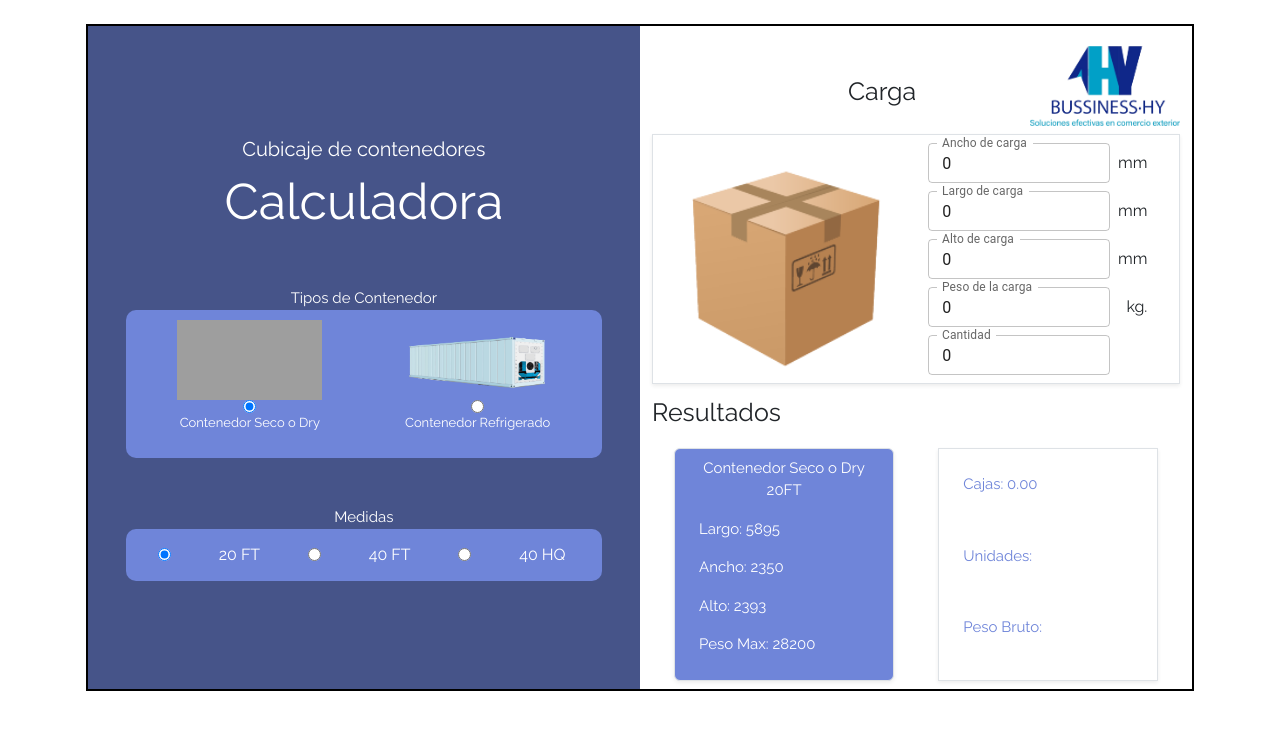
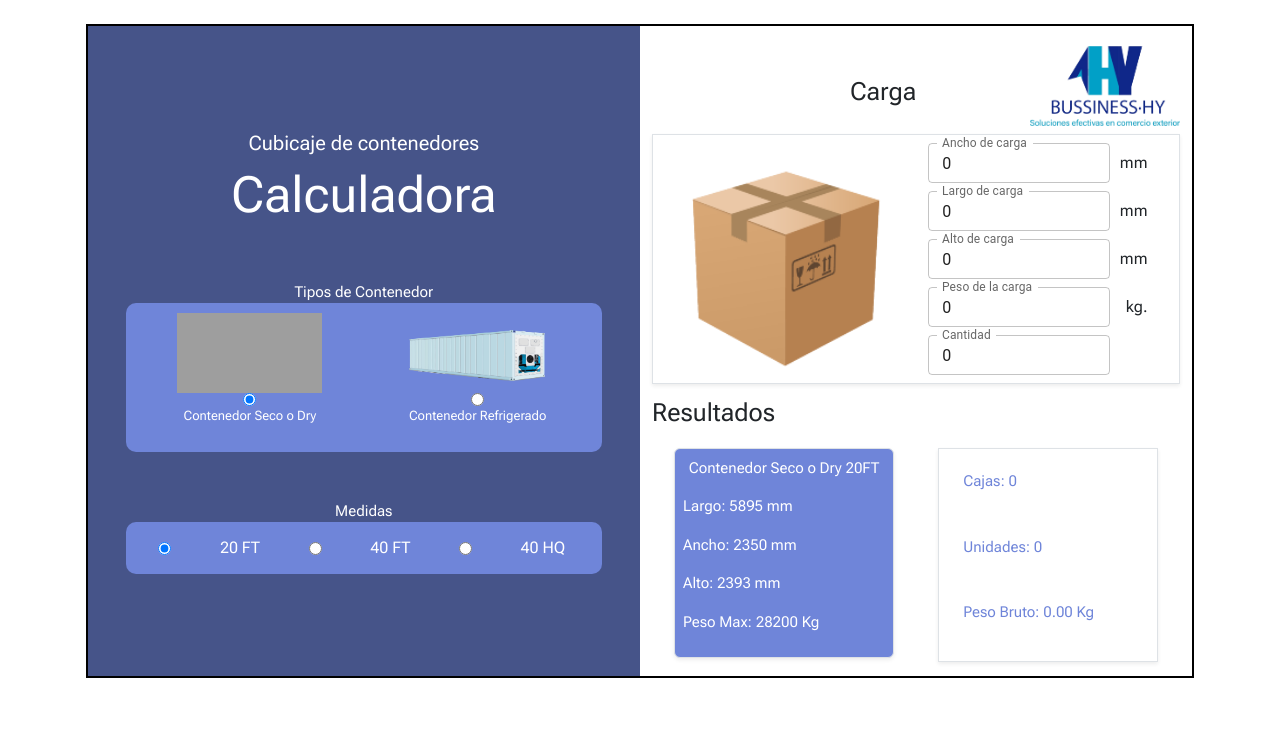
Before and after one commit to BegoKath/Container-Loading-and-Stuffing-Calculator, a React (Create React App) app in the folder cubicaje/: page /#/ in a window 1280 px wide. Shown: the top 730 px of the page. Built offline with nearby package versions, Linux system fonts and the light colour scheme; grey boxes are pictures that could not be loaded.

Commit message:
resultados para una sola caja

```diff
--- a/cubicaje/public/index.html
+++ b/cubicaje/public/index.html
@@ -16,6 +16,9 @@
       href="https://fonts.googleapis.com/css2?family=Raleway&display=swap"
       rel="stylesheet"
     />
+    <link rel="preconnect" href="https://fonts.googleapis.com">
+<link rel="preconnect" href="https://fonts.gstatic.com" crossorigin>
+<link href="https://fonts.googleapis.com/css2?family=Roboto+Flex:opsz@8..144&display=swap" rel="stylesheet">
     <!--
       manifest.json provides metadata used when your web app is installed on a
       user's mobile device or desktop. See https://developers.google.com/web/fundamentals/web-app-manifest/
--- a/cubicaje/src/hooks/useContainer.tsx
+++ b/cubicaje/src/hooks/useContainer.tsx
@@ -50,7 +50,7 @@ export const useContainer = () => {
     dispatch(containerActions.setMeasure("40FT"));
     dispatch(containerActions.setWidth(2225));
     dispatch(containerActions.setHeigth(2169));
-    dispatch(containerActions.setLong(1005));
+    dispatch(containerActions.setLong(10050));
     dispatch(containerActions.setWeigthMax(27700));
     volumenContainer();
   };
--- a/cubicaje/src/hooks/useResult.tsx
+++ b/cubicaje/src/hooks/useResult.tsx
@@ -1,6 +1,6 @@
 import { useDispatch, useSelector } from "react-redux"
 import { IBox } from "../interfaces/Ibox";
-import { IResultState } from "../store/result/resultSlice"
+import { IResultState, resultActions } from "../store/result/resultSlice"
 import { resultThunks } from "../store/result/resultThunks";
 
 
@@ -8,16 +8,14 @@ import { resultThunks } from "../store/result/resultThunks";
 export const useResult = () =>{
 
     const state= useSelector((state:any) => state.result) as IResultState;
-
     const dispatch = useDispatch();
-
-
     const volumenContainer = ()=> dispatch(resultThunks.volumenContainer())
     const resultUniqueBox =(values:IBox)=>dispatch(resultThunks.resultUniqueBox(values));
-
+    const showWindowGold = (gold:boolean)=> dispatch(resultActions.setGold(gold));
     return{
         state,
         resultUniqueBox,
-        volumenContainer
+        volumenContainer,
+        showWindowGold
     }
 }
--- a/cubicaje/src/screens/CalculatorScreen.tsx
+++ b/cubicaje/src/screens/CalculatorScreen.tsx
@@ -1,47 +1,67 @@
 import { Col, Container, Row } from "react-bootstrap";
 import container1 from "../assets/container1.png";
 import container2 from "../assets/container2.png";
-import { ContainerBox } from "./component/ContainerBox";
 import logo from "../assets/logo.png";
 import { useContainer } from "../hooks/useContainer";
 import { useEffect, useState } from "react";
 import { useResult } from "../hooks/useResult";
+import { ContainerBoxes } from "./component/ContainerBoxes";
 
 export const CalculatorScreen = () => {
-
-  const {state:{boxes}} = useResult();
-  const {state:{type,measure,width,heigth,long,weigthMax},changeContainerDry20FT,changeContainerDry40FT,changeContainerDry40HQ,changeContainerReffer20FT,changeContainerReffer40FT,changeContainerReffer40HQ}=useContainer();
-  const [typeContainer,setTypeContainer]= useState("DRY");
-  const[measureContainer, setMeasureContainer]= useState("20FT");
+  const {
+    state: { numboxes, units,weightMax, isGold },
+    showWindowGold,
+  } = useResult();
+  const {
+    state: { type, measure, width, heigth, long, weigthMax },
+    changeContainerDry20FT,
+    changeContainerDry40FT,
+    changeContainerDry40HQ,
+    changeContainerReffer20FT,
+    changeContainerReffer40FT,
+    changeContainerReffer40HQ,
+  } = useContainer();
+  const [typeContainer, setTypeContainer] = useState("DRY");
+  const [measureContainer, setMeasureContainer] = useState("20FT");
 
   // eslint-disable-next-line react-hooks/exhaustive-deps
-  const changeContainer=()=>{
-    if(typeContainer=== "DRY"){
-      if(measureContainer==="20FT"){
+  const changeContainer = () => {
+    if (typeContainer === "DRY") {
+      if (measureContainer === "20FT") {
         changeContainerDry20FT();
       }
-      if(measureContainer==="40FT"){
+      if (measureContainer === "40FT") {
         changeContainerDry40FT();
       }
-      if(measureContainer==="40HQ"){
+      if (measureContainer === "40HQ") {
         changeContainerDry40HQ();
       }
     }
-    if(typeContainer=== "REFFER"){
-      if(measureContainer==="20FT"){
+    if (typeContainer === "REFFER") {
+      if (measureContainer === "20FT") {
         changeContainerReffer20FT();
       }
-      if(measureContainer==="40FT"){
+      if (measureContainer === "40FT") {
         changeContainerReffer40FT();
       }
-      if(measureContainer==="40HQ"){
-       changeContainerReffer40HQ();
+      if (measureContainer === "40HQ") {
+        changeContainerReffer40HQ();
       }
     }
-  }
-  useEffect(()=>{
+  };
+  useEffect(() => {
+    const url = window.location.href;
+    const urlParams = new URLSearchParams(url);
+    const gold = urlParams.get("gold");
+    if (gold != null) {
+      showWindowGold(true);
+      return;
+    }
+    showWindowGold(false);
+  }, [showWindowGold]);
+  useEffect(() => {
     changeContainer();
-  },[typeContainer, measureContainer, changeContainer]);
+  }, [typeContainer, measureContainer, changeContainer]);
   return (
     <div className="d-flex align-items-center justify-content-center m-4">
       <Container style={page}>
@@ -74,7 +94,14 @@ export const CalculatorScreen = () => {
                     width={"145px"}
                     height={"80px"}
                   />
-                  <input type="radio" name="type" onClick={()=>{setTypeContainer("DRY");}} defaultChecked/>
+                  <input
+                    type="radio"
+                    name="type"
+                    onClick={() => {
+                      setTypeContainer("DRY");
+                    }}
+                    defaultChecked
+                  />
                   <p
                     className="text-center text-white "
                     style={{ fontSize: "13px" }}
@@ -89,7 +116,13 @@ export const CalculatorScreen = () => {
                     width={"145px"}
                     height={"80px"}
                   />
-                  <input type="radio" name="type" onClick={()=>{setTypeContainer("REFFER");}}/>
+                  <input
+                    type="radio"
+                    name="type"
+                    onClick={() => {
+                      setTypeContainer("REFFER");
+                    }}
+                  />
                   <p
                     className="text-center text-white "
                     style={{ fontSize: "13px" }}
@@ -110,11 +143,30 @@ export const CalculatorScreen = () => {
                 style={contOp}
                 className="d-flex align-items-center justify-content-around text-white"
               >
-                <input type="radio" name="measure" onClick={()=>{setMeasureContainer("20FT")}} defaultChecked/>
-                <p className="m-1" >20 FT</p>
-                <input type="radio" name="measure" onClick={()=>{setMeasureContainer("40FT")}}/>
+                <input
+                  type="radio"
+                  name="measure"
+                  onClick={() => {
+                    setMeasureContainer("20FT");
+                  }}
+                  defaultChecked
+                />
+                <p className="m-1">20 FT</p>
+                <input
+                  type="radio"
+                  name="measure"
+                  onClick={() => {
+                    setMeasureContainer("40FT");
+                  }}
+                />
                 <p className="m-1">40 FT</p>
-                <input type="radio" name="measure" onClick={()=>{setMeasureContainer("40HQ")}}/>
+                <input
+                  type="radio"
+                  name="measure"
+                  onClick={() => {
+                    setMeasureContainer("40HQ");
+                  }}
+                />
                 <p className="m-1">40 HQ</p>
               </div>
             </div>
@@ -128,12 +180,20 @@ export const CalculatorScreen = () => {
                 <img src={logo} alt="logo" height={"80px"} />
               </div>
             </div>
-            <ContainerBox />
+             <ContainerBoxes />
             <p style={{ fontSize: "25px", marginTop: "10px" }}> Resultados</p>
-            <div className="d-flex justify-content-around mb-2">
+            <div
+              className="d-flex mb-2"
+              style={{
+                flexDirection: isGold ? "column" : "row",
+                justifyContent: isGold ? "center" : "space-around",
+                alignItems: isGold ? "center" : "space-around",
+
+              }}
+            >
               <div
-                className=" d-flex flex-column col-5 justify-content-center border rounded px-4 py-2 shadow-sm"
-                style={{ backgroundColor: "#6f85d9" }}
+                className=" d-flex flex-column col-5 justify-content-center border rounded  px-2 py-2  shadow-sm mb-1"
+                style={{ backgroundColor: "#6f85d9",width: isGold ? "100%" : "" }}
               >
                 <p
                   style={{
@@ -144,16 +204,38 @@ export const CalculatorScreen = () => {
                 >
                   {type + measure}
                 </p>
-                <p style={{ fontSize: "15px", color: "white" }}>{"Largo: "+long}</p>
-                <p style={{ fontSize: "15px", color: "white" }}>{"Ancho: "+width}</p>
-                <p style={{ fontSize: "15px", color: "white" }}>{"Alto: "+heigth}</p>
-                <p style={{ fontSize: "15px", color: "white" }}>{"Peso Max: "+weigthMax}</p>
+                <div
+                  className="d-flex "
+                  style={{
+                    flexDirection: isGold ? "row" : "column",
+                    justifyContent: "space-around",
+                  }}
+                >
+                  <div className="d-flex flex-column">
+                    <p style={{ fontSize: "15px", color: "white" }}>
+                      {"Largo: " + long+" mm"}
+                    </p>
+                    <p style={{ fontSize: "15px", color: "white" }}>
+                      {"Ancho: " + width+" mm"}
+                    </p>
+                  </div>
+                  <div className="d-flex flex-column">
+                    <p style={{ fontSize: "15px", color: "white" }}>
+                      {"Alto: " + heigth+" mm"}
+                    </p>
+                    <p style={{ fontSize: "15px", color: "white" }}>
+                      {"Peso Max: " + weigthMax+" Kg"}
+                    </p>
+                  </div>
+                </div>
               </div>
               <div className=" d-flex flex-column col-5 justify-content-around border rounded-lg px-4 py-2 bg-white shadow-sm">
-                <p style={{ fontSize: "15px", color: "#6f85d9" }}>{"Cajas: "+boxes.toFixed(2)}</p>
-                <p style={{ fontSize: "15px", color: "#6f85d9" }}>Unidades:</p>
                 <p style={{ fontSize: "15px", color: "#6f85d9" }}>
-                  Peso Bruto:
+                  {"Cajas: " + numboxes}
+                </p>
+                <p style={{ fontSize: "15px", color: "#6f85d9" }}>{"Unidades: "+units}</p>
+                <p style={{ fontSize: "15px", color: "#6f85d9" }}>
+                  {"Peso Bruto: "+weightMax.toFixed(2)+" Kg"}
                 </p>
               </div>
             </div>
@@ -167,7 +249,7 @@ const page: React.CSSProperties = {
   width: "90%",
   minHeight: "90%",
   border: "2px solid black",
-  fontFamily: "'Raleway', sans-serif",
+  fontFamily: "'Roboto Flex', 'sans-serif'",
 };
 const cont1: React.CSSProperties = {
   backgroundColor: "#465489",
--- a/cubicaje/src/screens/component/ContainerBox.tsx
+++ b/cubicaje/src/screens/component/ContainerBox.tsx
@@ -25,7 +25,6 @@ export const ContainerBox = () => {
   },[resultUniqueBox, values])
 
   return (
-    <div className="d-flex align-items-center border rounded-lg px-4 py-2 bg-white shadow-sm">
       <Row>
         <Col md style={{ display: "flex", justifyContent: "center" }}>
           <img
@@ -106,6 +105,5 @@ export const ContainerBox = () => {
           </div>
         </Col>
       </Row>
-    </div>
   );
 };
--- /dev/null
+++ b/cubicaje/src/screens/component/ContainerBoxes.tsx
@@ -0,0 +1,10 @@
+import { useResult } from "../../hooks/useResult";
+import { ContainerBox } from "./ContainerBox";
+
+export const ContainerBoxes=()=>{
+    const {state:{isGold}} = useResult();
+
+    return(<div className="d-flex align-items-center border rounded-lg px-4 py-2 bg-white shadow-sm">
+        <ContainerBox/>
+    </div>);
+}
--- a/cubicaje/src/store/box/boxSlice.tsx
+++ /dev/null
@@ -1,29 +0,0 @@
-import { createSlice, PayloadAction } from "@reduxjs/toolkit";
-import { IBox } from "../../interfaces/Ibox";
-
-export interface IBoxState {
-  boxes?: IBox[];
-  isComplete: boolean;
-}
-export const defaultState: IBoxState = {
-  isComplete: false,
-};
-const initialState: IBoxState = defaultState;
-
-export const boxSlice = createSlice({
-  name: "box",
-  initialState: initialState,
-  reducers: {
-    setBoxes: (state, action: PayloadAction<IBox[]>) => {
-      state.boxes = action.payload;
-    },
-    setComplete: (state, action: PayloadAction<boolean>) => {
-        state.isComplete = action.payload;
-    },
-    resetStateToDefault: () => {
-        return defaultState;
-      },
-  },
-});
-export const boxActions = boxSlice.actions;
-export const boxReducer = boxSlice.reducer;
--- a/cubicaje/src/store/result/resultSlice.tsx
+++ b/cubicaje/src/store/result/resultSlice.tsx
@@ -1,16 +1,20 @@
 import { createSlice, PayloadAction } from "@reduxjs/toolkit";
+import { IBox } from "../../interfaces/Ibox";
 
 export interface IResultState {
-  boxes: number;
+  boxes?: IBox[];
+  numboxes: number;
   units: number;
   weightMax: number;
   volumenContainer:number;
+  isGold:boolean;
 }
 export const defaultState: IResultState = {
-  boxes: 0,
+  numboxes: 0,
   units: 0,
   weightMax: 0,
-  volumenContainer:0
+  volumenContainer:0,
+  isGold:false,
 };
 const initialState: IResultState = defaultState;
 
@@ -18,8 +22,11 @@ export const resultSlice = createSlice({
   name: "result",
   initialState: initialState,
   reducers: {
-    setBoxes: (state, action: PayloadAction<number>) => {
+    setBoxes: (state, action: PayloadAction<IBox[]>) => {
       state.boxes = action.payload;
+    },
+    setNumBoxes: (state, action: PayloadAction<number>) => {
+      state.numboxes = action.payload;
     },
     setUnits: (state, action: PayloadAction<number>) => {
       state.units = action.payload;
@@ -30,6 +37,9 @@ export const resultSlice = createSlice({
     setVolumenContainer: (state, action: PayloadAction<number>) => {
       state.volumenContainer = action.payload;
     },
+    setGold: (state, action: PayloadAction<boolean>) => {
+      state.isGold = action.payload;
+    },
     resetStateToDefault: () => {
       return defaultState;
     },
--- a/cubicaje/src/store/result/resultThunks.tsx
+++ b/cubicaje/src/store/result/resultThunks.tsx
@@ -4,17 +4,21 @@ import { resultActions } from "./resultSlice";
 
 const volumenContainer= (): any=>(dispatch: Dispatch, getState: any)=>{
     const {width,heigth,long} = getState().container;
-
     const volumen = width*heigth*long;
     dispatch(resultActions.setVolumenContainer(volumen))
 }
 const resultUniqueBox =(values:IBox):any=>(dispatch: Dispatch, getState: any)=>{
-    const {volumenContainer}= getState().result;
-    const volumenBox = values.height*values.width*values.long;
-    const numBoxes=volumenContainer/volumenBox;
-    const num = parseInt(numBoxes.toString());
-    const weigthBoxes=num*values.weigth;
-    console.log(weigthBoxes)
-    dispatch(resultActions.setBoxes(num));
+    const {width,heigth,long} = getState().container;
+    const boxLong = parseInt((long/values.long).toString());
+    const boxWidth = parseInt((width/values.width).toString());
+    const boxHeight = parseInt((heigth/values.height).toString());
+    const numBoxes=boxHeight*boxWidth*boxLong;
+    const weigthBoxes = values.weigth*numBoxes;
+    const unitsBoxes= values.quantity*numBoxes;
+    dispatch(resultActions.setUnits(unitsBoxes));
+    dispatch(resultActions.setWeightMax(weigthBoxes));
+    dispatch(resultActions.setNumBoxes(numBoxes));
+
 }
+
 export const resultThunks ={volumenContainer,resultUniqueBox}
--- a/cubicaje/src/store/store.tsx
+++ b/cubicaje/src/store/store.tsx
@@ -1,13 +1,12 @@
 
 import { configureStore } from "@reduxjs/toolkit";
-import { boxReducer } from "./box/boxSlice";
+
 import { containerReducer } from "./containers/containerSlice";
 import { resultReducer } from "./result/resultSlice";
 
 export const store = configureStore({
   reducer: {
    container: containerReducer,
-   box:boxReducer,
    result:resultReducer
   },
   middleware: (getDefaultMiddleware: (arg0: { serializableCheck: boolean; }) => any) => getDefaultMiddleware({
```
